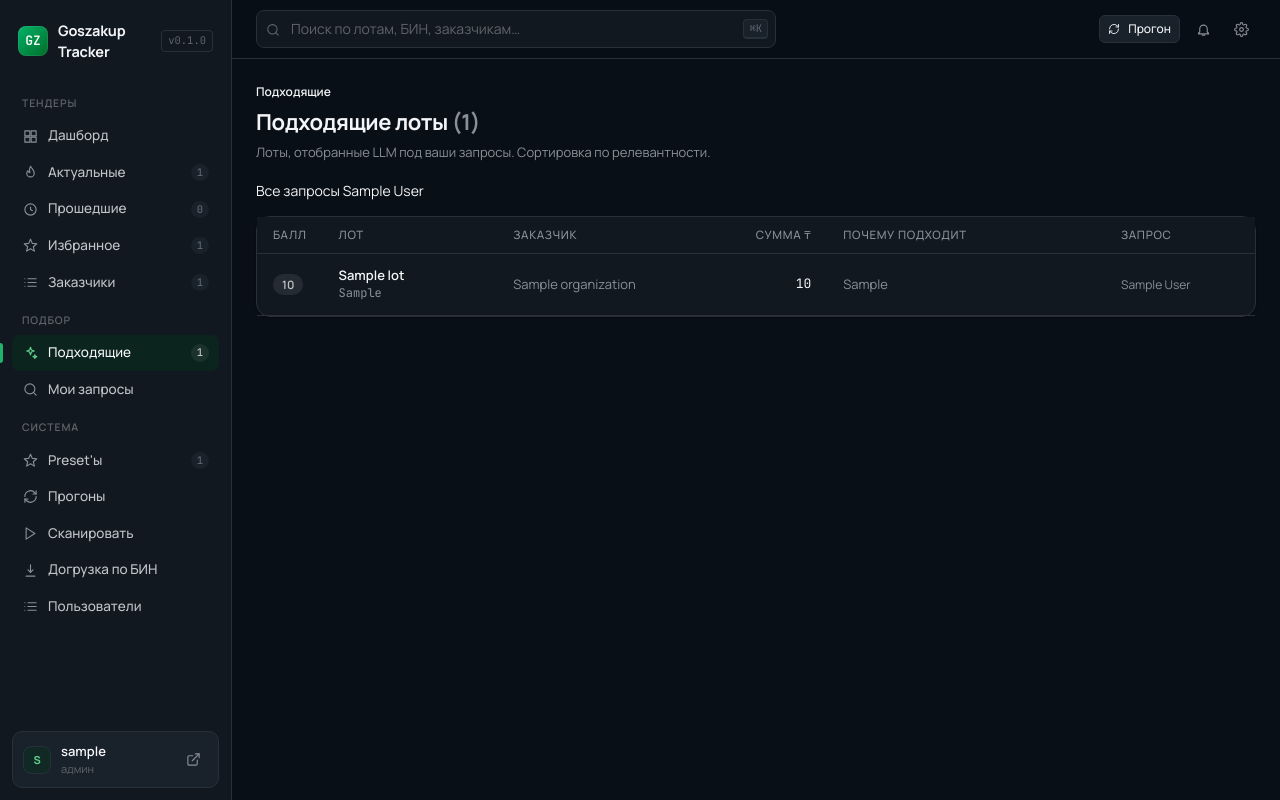
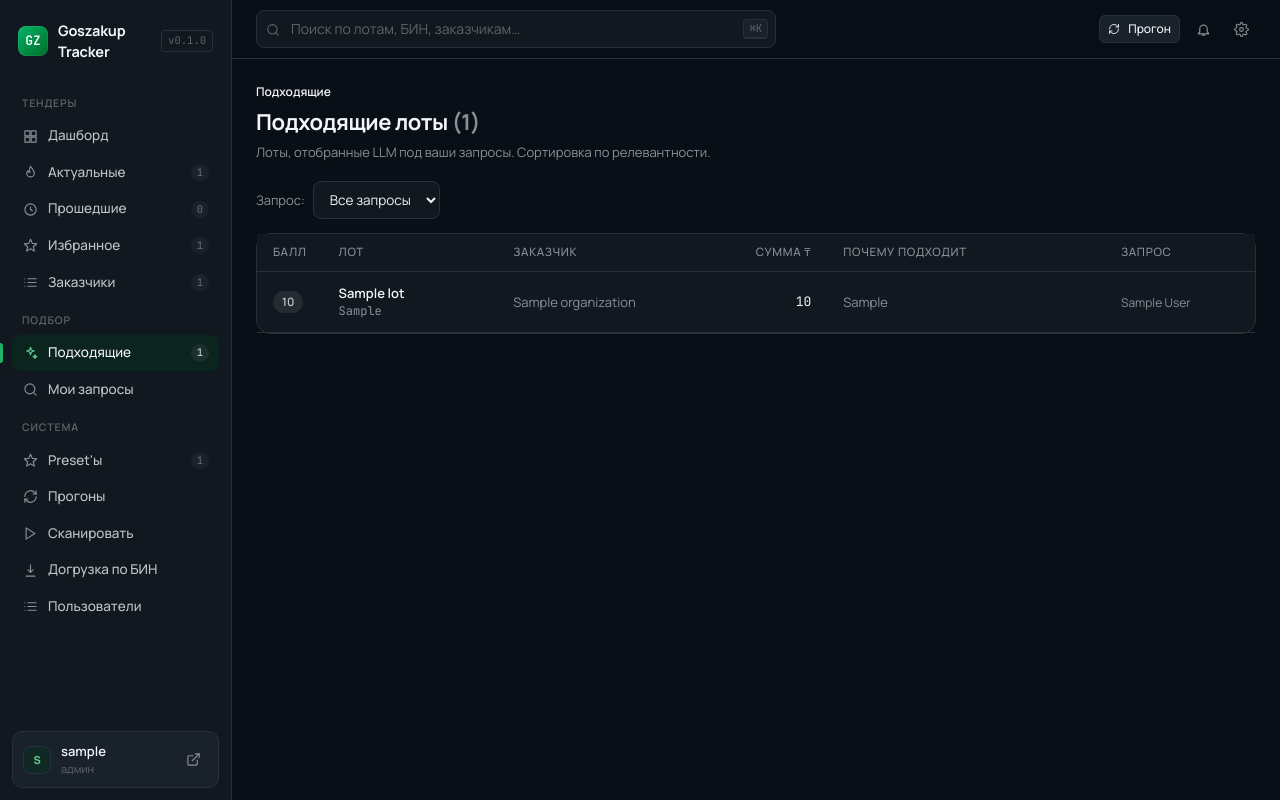
Before and after one commit to Rus9136/gos_tracker, a FastAPI app: page /matched in a window 1280 px wide. Run offline with FastAPI, Linux system fonts and the light colour scheme; the visitor is signed in with stand-in values (Sample User, id 1); tables that the repository leaves empty hold one stand-in row (values such as "Sample post"); some libraries are stand-ins or nearby versions.

Commit message:
feat(matched): фильтр по запросам дропдауном вместо пилюль
Селект «Запрос» с автонавигацией: «Все запросы» ведёт на /matched без
параметра (не шлёт пустой query_id, который ронял бы int|None в 422),
выбор запроса — на /matched?query_id=<id>.

Co-Authored-By: Claude Opus 4.8 (1M context) <noreply@anthropic.com>

```diff
--- a/src/goszakup/web/templates/matched.html
+++ b/src/goszakup/web/templates/matched.html
@@ -12,12 +12,15 @@
 </div>
 
 {% if queries %}
-<div class="pills" style="margin-bottom:14px">
-  <a href="/matched" class="pill {{ 'active' if active_query_id is none else '' }}">Все запросы</a>
-  {% for q in queries %}
-  <a href="/matched?query_id={{ q.id }}"
-     class="pill {{ 'active' if active_query_id == q.id else '' }}">{{ q.name }}</a>
-  {% endfor %}
+<div style="display:flex;align-items:center;gap:8px;margin-bottom:14px">
+  <label class="dim" style="font-size:13px">Запрос:</label>
+  <select class="input" style="max-width:320px"
+          onchange="location = this.value ? '/matched?query_id=' + this.value : '/matched'">
+    <option value="" {{ 'selected' if active_query_id is none else '' }}>Все запросы</option>
+    {% for q in queries %}
+    <option value="{{ q.id }}" {{ 'selected' if active_query_id == q.id else '' }}>{{ q.name }}</option>
+    {% endfor %}
+  </select>
 </div>
 {% endif %}
 
```
